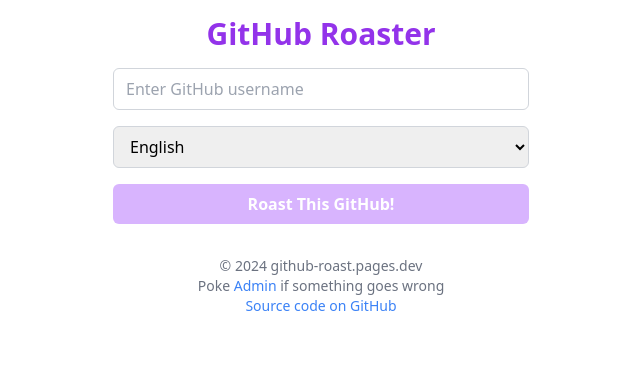
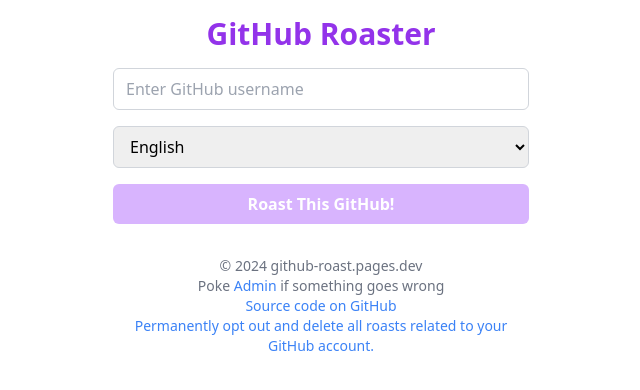
Before and after one commit to codenoid/github-roast, a SvelteKit app: page / in a window 1280 px wide. Shown: the top 390 px of the page, without its empty margins (319-959 px from the left). Built offline with nearby package versions, Linux system fonts and the light colour scheme.

Commit message:
Inform people of opt-out

```diff
--- a/src/routes/+page.svelte
+++ b/src/routes/+page.svelte
@@ -117,9 +117,10 @@
 			goes wrong
 		</p>
 		<p>
-			<a class="text-blue-500" target="_blank" href="https://github.com/codenoid/github-roast"
-				>Source code on GitHub</a
-			>
+			<a class="text-blue-500" target="_blank" href="https://github.com/codenoid/github-roast">Source code on GitHub</a>
+		</p>
+		<p>
+			<a class="text-blue-500" target="_blank" href="https://github.com/codenoid/github-roast/issues/47">Permanently opt out and delete all roasts related to your GitHub account.</a>
 		</p>
 	</div>
 </div>
```
